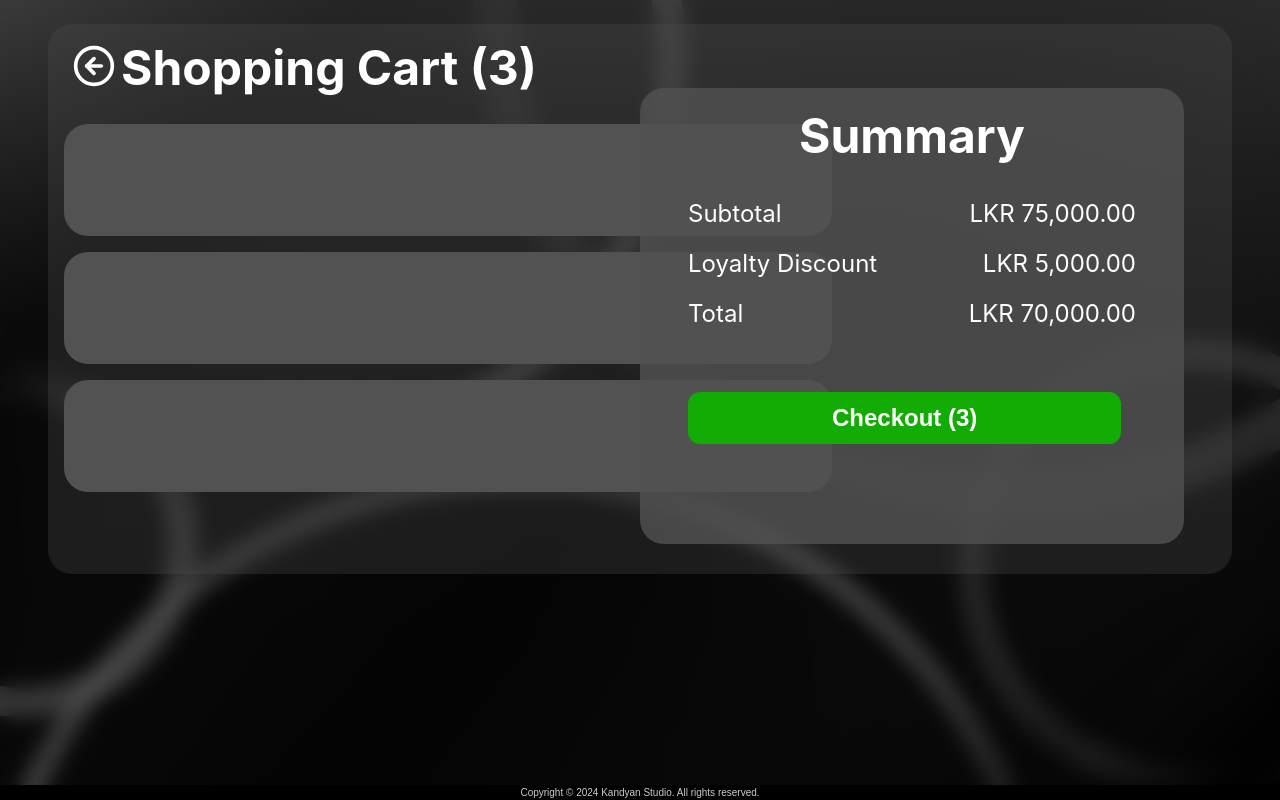
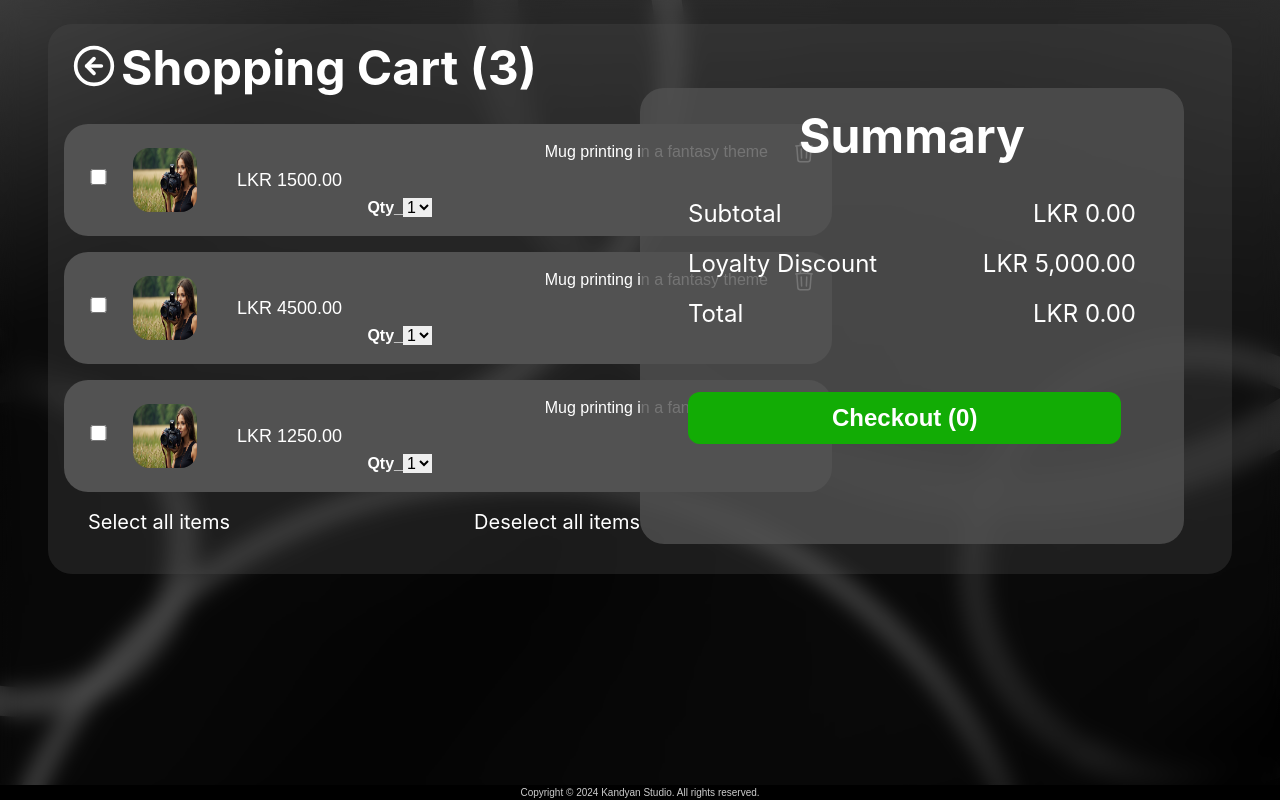
Before and after one commit to ITP-T067/T067-Kandyan-Studio, a React (Create React App) app in the folder frontend/: page /customercart in a window 1280 px wide. Built offline with nearby package versions, Linux system fonts and the light colour scheme.

Commit message:
genarate report page done
print PDF and can download pdf

```diff
--- a/frontend/package.json
+++ b/frontend/package.json
@@ -10,13 +10,17 @@
     "@testing-library/user-event": "^13.5.0",
     "autoprefixer": "^10.4.19",
     "axios": "^1.6.8",
+    "date-fns": "^3.6.0",
     "postcss": "^8.4.38",
     "postcss-cli": "^11.0.0",
     "react": "^18.2.0",
+    "react-datepicker": "^6.6.0",
+    "react-day-picker": "^8.10.0",
     "react-dom": "^18.2.0",
     "react-icons": "^5.0.1",
     "react-router-dom": "^6.22.3",
     "react-scripts": "5.0.1",
+    "react-to-print": "^2.15.1",
     "web-vitals": "^2.1.4"
   },
   "scripts": {
--- a/frontend/src/pages/customer/onlineorder/CompletedOrders.jsx
+++ b/frontend/src/pages/customer/onlineorder/CompletedOrders.jsx
@@ -54,7 +54,7 @@ export default function CompletedOrders() {
             <div className="p-3">
                 <table className="w-full rounded-lg overflow-hidden">
                     <thead>
-                        <tr className="bg-kblack">
+                        <tr className="bg-kblack bg-opacity-40">
                             {TABLE_HEAD.map((head, index) => (
                                 <th
                                     key={head}
@@ -74,7 +74,7 @@ export default function CompletedOrders() {
                             return (
                                 <tr
                                     key={index}
-                                    className={`${isLast ? "" : "border-b"} bg-kgray text-kwhite text-center p-4 bg-opacity-40`}
+                                    className={`${isLast ? "" : "border-b"} bg-kgray text-kwhite text-center p-4 bg-opacity-20`}
                                 >
                                     <td>
                                         <Typography variant="lead" color="blue-gray" className="font-normal">
--- a/frontend/src/pages/customer/onlineorder/ProcessingOrders.jsx
+++ b/frontend/src/pages/customer/onlineorder/ProcessingOrders.jsx
@@ -54,7 +54,7 @@ export default function PendingOrders() {
             <div className="p-3">
                 <table className="w-full rounded-lg overflow-hidden">
                     <thead>
-                        <tr className="bg-kblack">
+                        <tr className="bg-kblack bg-opacity-40">
                             {TABLE_HEAD.map((head, index) => (
                                 <th
                                     key={head}
@@ -74,7 +74,7 @@ export default function PendingOrders() {
                             return (
                                 <tr
                                     key={index}
-                                    className={`${isLast ? "" : "border-b"} bg-kgray text-kwhite text-center p-4 bg-opacity-40`}
+                                    className={`${isLast ? "" : "border-b"} bg-kgray text-kwhite text-center p-4 bg-opacity-20`}
                                 >
                                     <td>
                                         <Typography variant="lead" color="blue-gray" className="font-normal">
--- a/frontend/src/pages/customer/onlineorder/customerCart.jsx
+++ b/frontend/src/pages/customer/onlineorder/customerCart.jsx
@@ -1,16 +1,61 @@
-import React from 'react';
+import React, { useState } from 'react';
 import { useNavigate } from 'react-router-dom';
+import Photography from '../../../images/photography.jpg';
 
 export default function CustomerCart() {
   const navigate = useNavigate();
+  const [selectedItems, setSelectedItems] = useState([]);
+  const [subtotal, setSubtotal] = useState(0);
+
+  const handleCheckboxChange = (index) => {
+    const selectedIndex = selectedItems.indexOf(index);
+    if (selectedIndex === -1) {
+      setSelectedItems([...selectedItems, index]);
+    } else {
+      setSelectedItems(selectedItems.filter((item) => item !== index));
+    }
+  };
+
+  const handleSelectAll = () => {
+    setSelectedItems([...Array(itemPrices.length).keys()]);
+  };
+
+  const handleDeselectAll = () => {
+    setSelectedItems([]);
+  };
+
+  const handleQuantityChange = (index, value) => {
+    const newQuantities = [...quantities];
+    newQuantities[index] = parseInt(value);
+    setQuantities(newQuantities);
+  };
+
+  const calculateSubtotal = () => {
+    let total = 0;
+    selectedItems.forEach((index) => {
+      total += itemPrices[index] * quantities[index];
+    });
+    setSubtotal(total);
+  };
+
+  const itemPrices = [1500.00, 4500.00, 1250.00, 1000.00];
+  const [quantities, setQuantities] = useState(Array(itemPrices.length).fill(1));
+
+  React.useEffect(() => {
+    calculateSubtotal();
+  }, [selectedItems, quantities]);
+
+  const handleCheckout = () => {
+    // Implement your checkout logic here
+    navigate('/payorder');
+  };
 
   return (
     <div>
       <div className="h-96 bg-kgray bg-opacity-30 rounded-3xl ml-12 mr-12 max-h-[550px] relative">
-
         <div className="relative">
-          <div class="flex items-center ml-6 pt-5">
-            <svg class="h-11 w-11 mb-3 text-kwhite mr-2 cursor-pointer" viewBox="0 0 24 24" fill="none" stroke="currentColor" strokeWidth="2" strokeLinecap="round" strokeLinejoin="round" onClick={() => navigate('/cusdashboard')}>
+          <div className="flex items-center ml-6 pt-5">
+            <svg className="h-11 w-11 mb-3 text-kwhite mr-2 cursor-pointer" viewBox="0 0 24 24" fill="none" stroke="currentColor" strokeWidth="2" strokeLinecap="round" strokeLinejoin="round" onClick={() => navigate('/cusdashboard')}>
               <circle cx="12" cy="12" r="10" />
               <polyline points="12 8 8 12 12 16" />
               <line x1="16" y1="12" x2="8" y2="12" />
@@ -19,32 +64,61 @@ export default function CustomerCart() {
           <h2 className="left-[73px] top-5 absolute text-kwhite text-5xl font-bold font-['Inter']">Shopping Cart (3)</h2>
         </div>
 
-        <div class="overflow-y-auto max-h-[450px] max-w-[800px] mt-2">
-          <div className="h-28 bg-kgray rounded-3xl m-4" />
-          <div className="h-28 bg-kgray rounded-3xl m-4" />
-          <div className="h-28 bg-kgray rounded-3xl m-4" />
+        <div className="overflow-y-auto max-h-[400px] max-w-[800px] mt-2">
+          {itemPrices.map((price, index) => (
+            <div key={index} className="h-28 bg-kgray rounded-3xl m-4 flex items-center relative">
+              <label>
+                <input
+                  type="checkbox"
+                  className="mr-2 h-4 ml-4"
+                  checked={selectedItems.includes(index)}
+                  onChange={() => handleCheckboxChange(index)}
+                />
+              </label>
+              <img className="ml-8 w-16 h-16 rounded-2xl" src={Photography} />
+              <div className='text-kwhite ml-10 text-lg'>LKR {price.toFixed(2)}</div>
+              <div className='absolute bottom-0 right-1/2 mb-4 mr-4 cursor-pointer'>
+                <label className='text-kwhite font-bold'>Qty_</label>
+                <select aria-label="Select quantity" value={quantities[index]} onChange={(e) => handleQuantityChange(index, e.target.value)}>
+                  <option>1</option>
+                  <option>2</option>
+                  <option>3</option>
+                </select>
+              </div>
+              <div className='text-kwhite absolute top-0 right-12 mt-4 mr-4'>Mug printing in a fantasy theme </div>
+              <div className='text-kwhite absolute top-0 right-0 mt-4 mr-4 cursor-pointer hover:text-kred'>
+                <svg xmlns="http://www.w3.org/2000/svg" fill="none" viewBox="0 0 24 24" strokeWidth={1.5} stroke="currentColor" className="w-6 h-6">
+                  <path strokeLinecap="round" strokeLinejoin="round" d="m14.74 9-.346 9m-4.788 0L9.26 9m9.968-3.21c.342.052.682.107 1.022.166m-1.022-.165L18.16 19.673a2.25 2.25 0 0 1-2.244 2.077H8.084a2.25 2.25 0 0 1-2.244-2.077L4.772 5.79m14.456 0a48.108 48.108 0 0 0-3.478-.397m-12 .562c.34-.059.68-.114 1.022-.165m0 0a48.11 48.11 0 0 1 3.478-.397m7.5 0v-.916c0-1.18-.91-2.164-2.09-2.201a51.964 51.964 0 0 0-3.32 0c-1.18.037-2.09 1.022-2.09 2.201v.916m7.5 0a48.667 48.667 0 0 0-7.5 0" />
+                </svg>
+              </div>
+            </div>
+          ))}
+        </div>
+
+        <div className="relative text-kwhite">
+          <div className="left-[40px] absolute text-xl font-normal font-['Inter'] cursor-pointer hover:text-kyellow" onClick={handleSelectAll}>Select all items</div>
+          <div className="top-0 absolute right-1/2 text-xl font-normal font-['Inter'] cursor-pointer hover:text-kyellow" onClick={handleDeselectAll}>Deselect all items</div>
+          <div className="w-6 h-6 left-0 top-0 absolute flex-col justify-start items-start inline-flex" />
         </div>
 
         <div className="absolute top-0 right-0 h-[28.5rem] w-[34rem] bg-kgray bg-opacity-80 rounded-3xl m-12 mt-16 text-kwhite">
           <div className="absolute top-6 left-1/2 transform -translate-x-1/2 text-5xl font-bold font-['Inter']">Summary</div>
-
           <div className="m-12 text-2xl">
             <div className="w-[28rem] top-[110px] absolute">
               <div className="absolute font-normal font-['Inter']">Subtotal</div>
-                <div className="text-right font-normal font-['Inter']">LKR 75,000.00</div>
+              <div className="text-right font-normal font-['Inter']">LKR {subtotal.toFixed(2)}</div>
             </div>
-              <div className=" w-[28rem] top-[160px] absolute">
+            <div className="w-[28rem] top-[160px] absolute">
               <div className="absolute font-normal font-['Inter']">Loyalty Discount</div>
               <div className="text-right font-normal font-['Inter']">LKR 5,000.00</div>
             </div>
             <div className="w-[28rem] top-[210px] absolute">
               <div className="absolute font-normal font-['Inter']">Total</div>
-                <div className="text-right left-[300px] font-normal font-['Inter']">LKR 70,000.00</div>
+              <div className="text-right left-[300px] font-normal font-['Inter']">LKR {subtotal.toFixed(2)}</div>
             </div>
           </div>
-
           <div>
-              <button type="button" className="text-kwhite bg-kgreen hover:bg-kyellow font-bold rounded-xl text-2xl px-36 py-2.5 m-12 mt-64" onClick={() => navigate('/payorder')}>Checkout (3)</button>
+            <button type="button" className="text-kwhite bg-kgreen hover:bg-kyellow font-bold rounded-xl text-2xl px-36 py-2.5 m-12 mt-64" onClick={handleCheckout}>Checkout ({selectedItems.length})</button>
           </div>
         </div>
       </div>
--- a/frontend/src/pages/customer/onlineorder/myOrders.jsx
+++ b/frontend/src/pages/customer/onlineorder/myOrders.jsx
@@ -13,7 +13,7 @@ function MyOrder() {
                 <h1 className="font-bold text-6xl text-kwhite dark:text-kwhite text-right mb-auto mt-10">12</h1>
             </div>
             <div class="flex-grow p-6 bg-white rounded-3xl bg-kgray bg-opacity-50 dark:border-kgray ml-8">
-                <h5 class=" text-4xl font-bold dark:text-kwhite ">Total Expenditure</h5>
+                <h5 class=" text-4xl font-bold dark:text-kwhite">Total Expenditure</h5>
                 <h1 className="font-bold text-6xl text-kwhite dark:text-kwhite text-right mt-10">LKR 14,300.00</h1>
             </div>
         </div>
--- a/frontend/src/pages/customer/onlineorder/pendingOrders.jsx
+++ b/frontend/src/pages/customer/onlineorder/pendingOrders.jsx
@@ -48,7 +48,7 @@ export default function PendingOrders() {
             <div className="p-3">
                 <table className="w-full rounded-lg overflow-hidden">
                     <thead>
-                        <tr className="bg-kblack">
+                        <tr className="bg-kblack bg-opacity-40">
                             {TABLE_HEAD.map((head, index) => (
                                 <th
                                     key={head}
@@ -68,7 +68,7 @@ export default function PendingOrders() {
                             return (
                                 <tr
                                     key={index}
-                                    className={`${isLast ? "" : "border-b"} bg-kgray text-kwhite text-center p-4 bg-opacity-40`}
+                                    className={`${isLast ? "" : "border-b"} bg-kgray text-kwhite text-center p-4 bg-opacity-20`}
                                 >
                                     <td>
                                         <Typography variant="lead" color="blue-gray" className="font-normal">
```
Also changed, not shown: frontend/src/pages/customer/onlineorder/GenerateReports.jsx (+75 -12 lines), 1 other file (tests, documents, lock files or other folders). Lines whose indentation alone changed are shown as unchanged.
